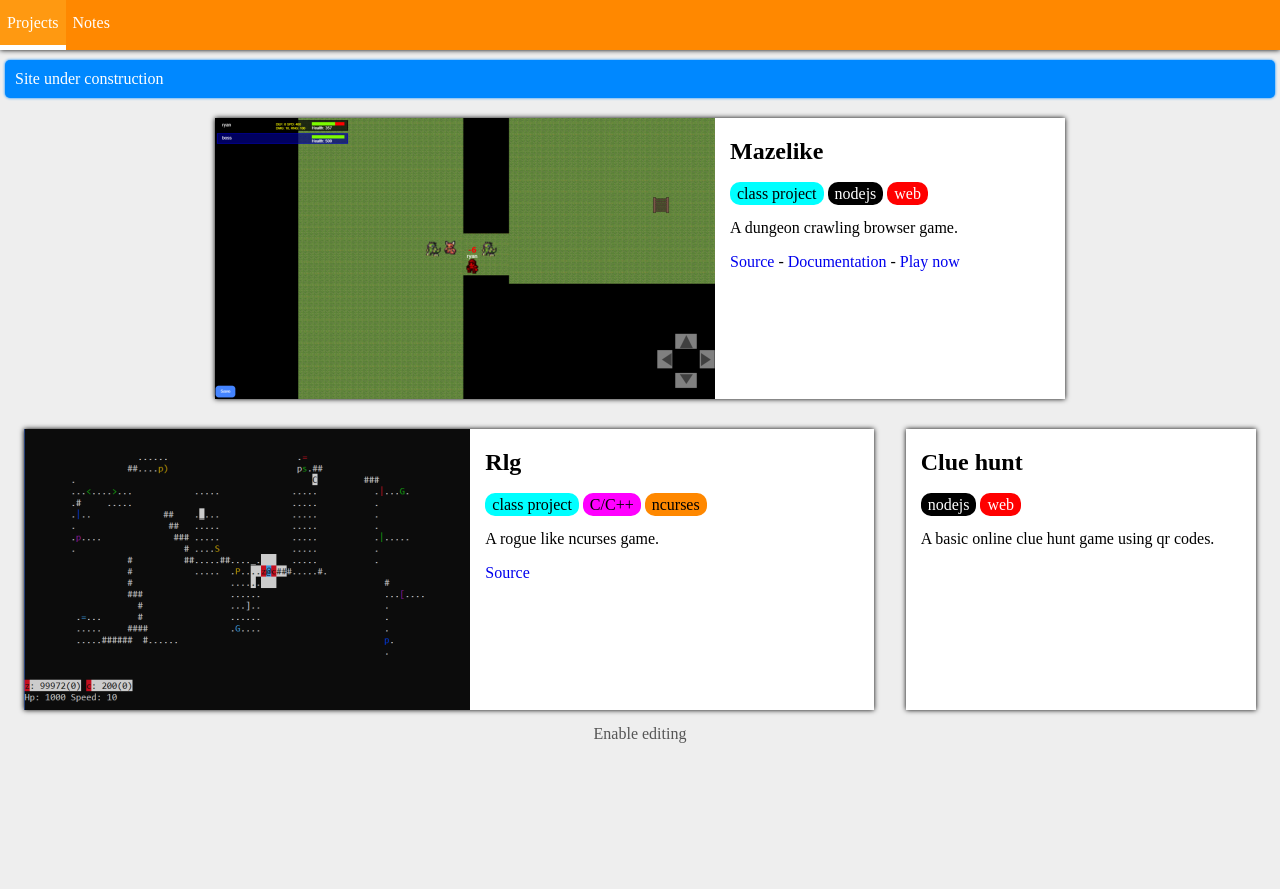
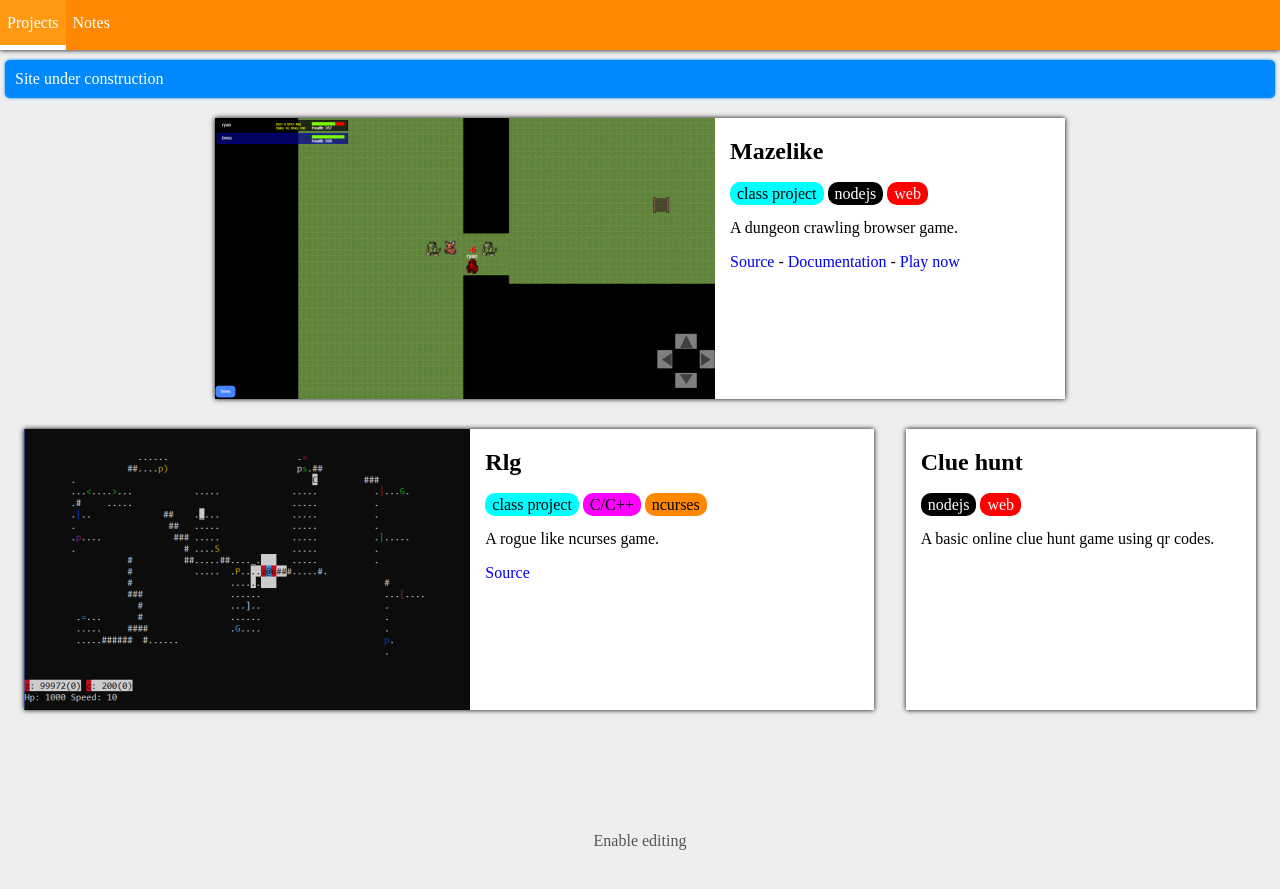
Before and after one commit to ryan3r/ryan3r.github.io, a Jekyll site: the page built from index.html, in a window 1280 px wide. Shown: the top 889 px of the page. Built offline with Jekyll 4.4.1, drawn with Linux system fonts in a browser that asks for light colours.

Commit message:
Non fixed footer and lighter edit links

```diff
--- a/_layouts/default.html
+++ b/_layouts/default.html
@@ -23,6 +23,7 @@
                 {% endfor %}
             </ul>
         </nav>
+        <div class="wrapper">
             <noscript>
                 <div class="alert error">
                     This site relies on javascript some of the features of this site may not be available without it.
@@ -30,6 +31,7 @@
             </noscript>
             <div class="alert info">Site under construction</div>
             {{content}}
+        </div>
         <script src="/assets/js/index.js"></script>
 	</body>
 </html>
--- a/assets/css/style.css
+++ b/assets/css/style.css
@@ -1,7 +1,16 @@
+html {
+    height: 100%;
+}
+
 body {
     background: #eee;
     margin: 0px;
     margin-top: 60px;
+    height: calc(100% - 60px);
+}
+
+.wrapper {
+    min-height: calc(100% - 3em - 20px);
 }
 
 a {
@@ -136,6 +145,7 @@ nav a:hover {
 footer {
     color: #555;
     text-align: center;
+    margin-bottom: 20px;
 }
 
 footer a {
@@ -225,6 +235,7 @@ footer a {
 /* Edit on github links */
 a.edit {
     display: none;
+    color: #777;
 }
 
 .editor a.edit {
```
Lines whose indentation alone changed are shown as unchanged.
